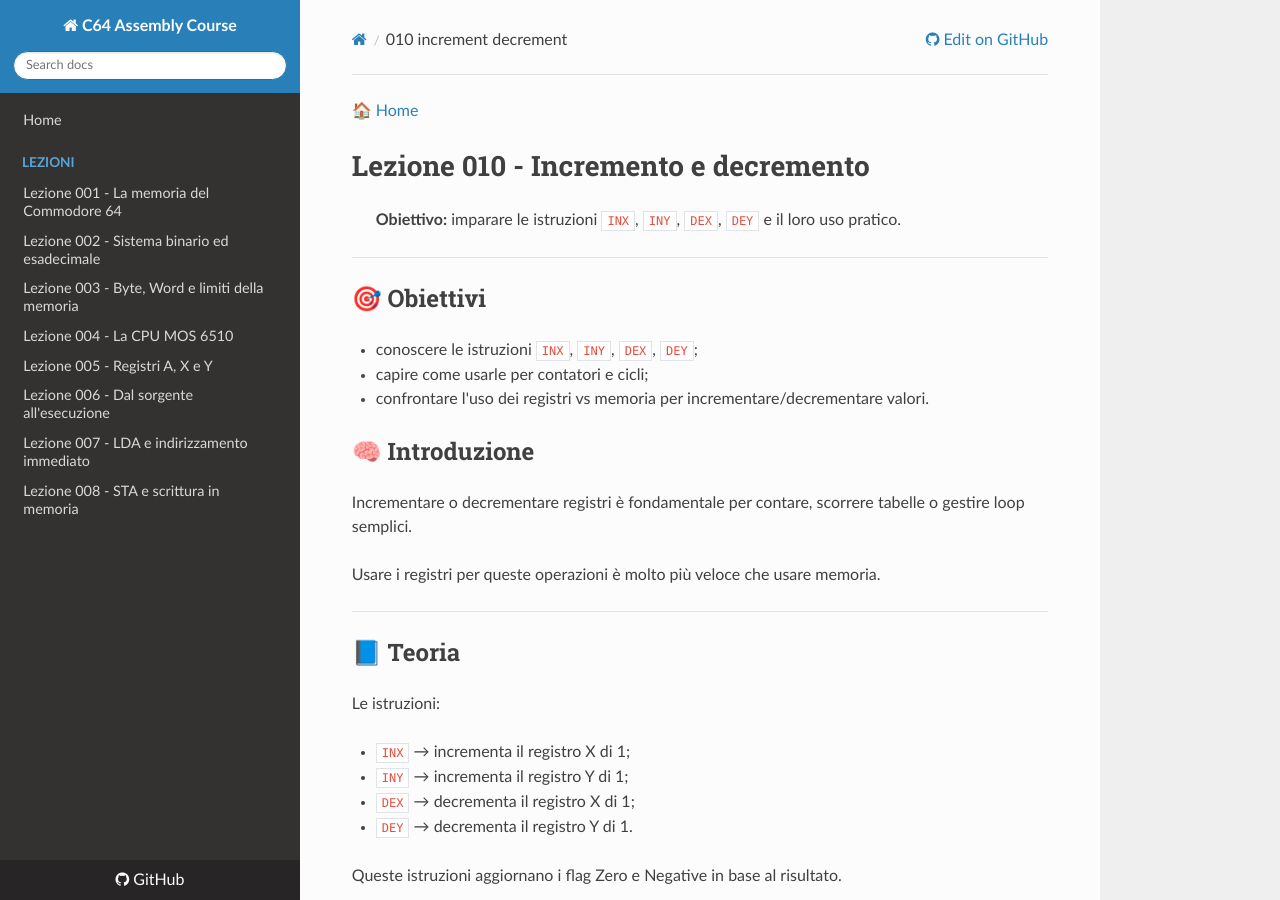
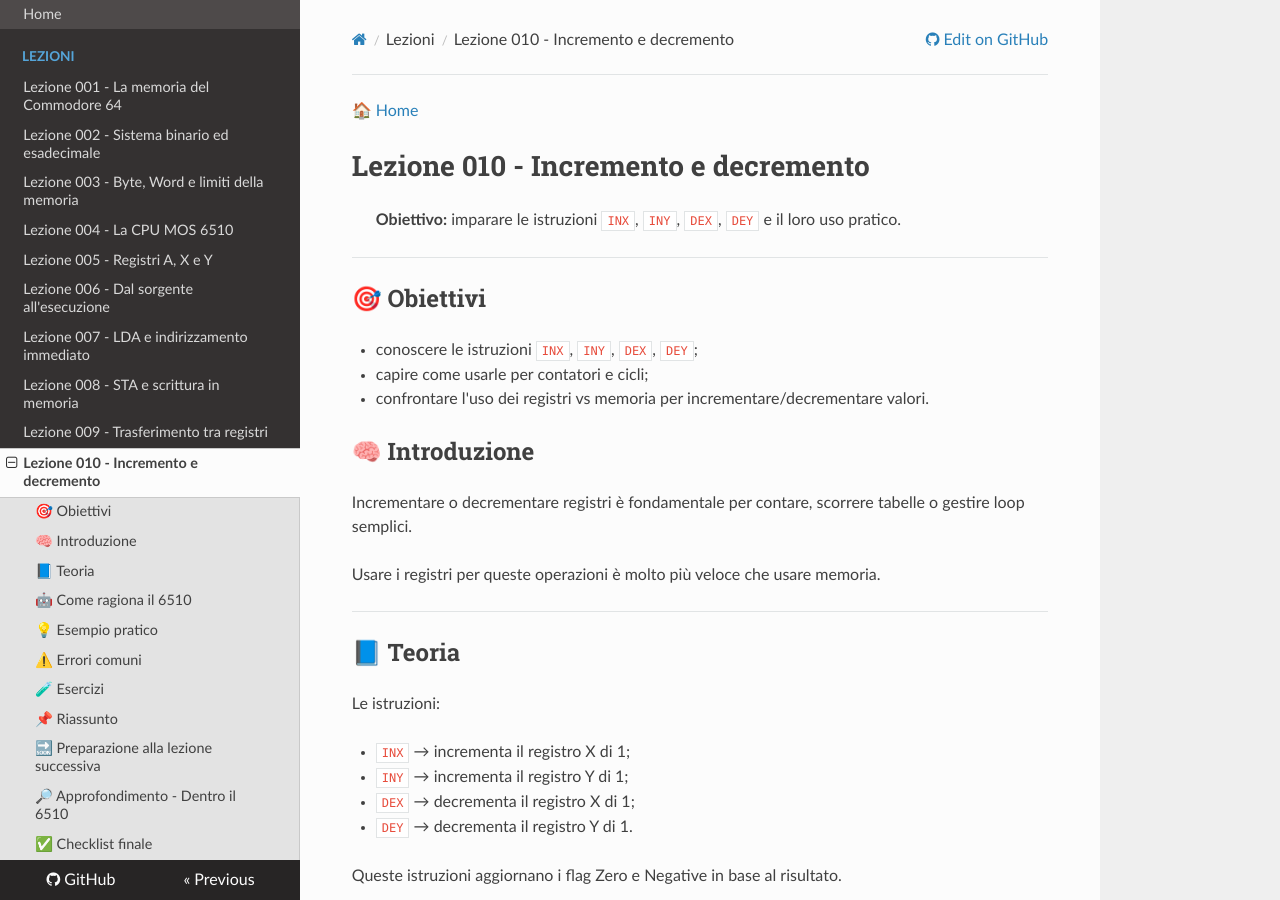
Before and after one commit to quelo1972/c64-assembly-course, an MkDocs documentation site: the page built from docs/lessons/010-increment-decrement.md, in a window 1280 px wide and 900 px high. Built offline with MkDocs 1.6.1, drawn with Linux system fonts in a browser that asks for light colours; nearby versions of some CDN libraries.

Commit message:
docs: include lessons 009 and 010 in mkdocs nav

```diff
--- a/mkdocs.yml
+++ b/mkdocs.yml
@@ -13,6 +13,8 @@ nav:
       - Lezione 006 - Dal sorgente all'esecuzione: lessons/006-from-source-to-execution.md
       - Lezione 007 - LDA e indirizzamento immediato: lessons/007-lda.md
       - Lezione 008 - STA e scrittura in memoria: lessons/008-sta.md
+      - Lezione 009 - Trasferimento tra registri: lessons/009-trasferimento-tra-registri.md
+      - Lezione 010 - Incremento e decremento: lessons/010-increment-decrement.md
 theme:
   name: readthedocs
 markdown_extensions:
```
